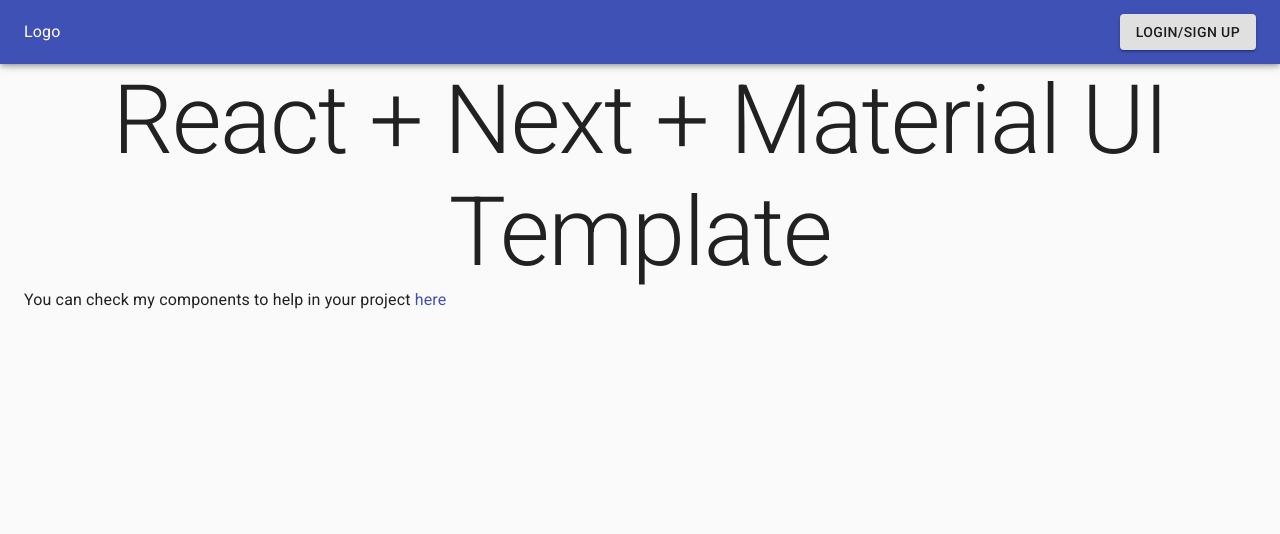
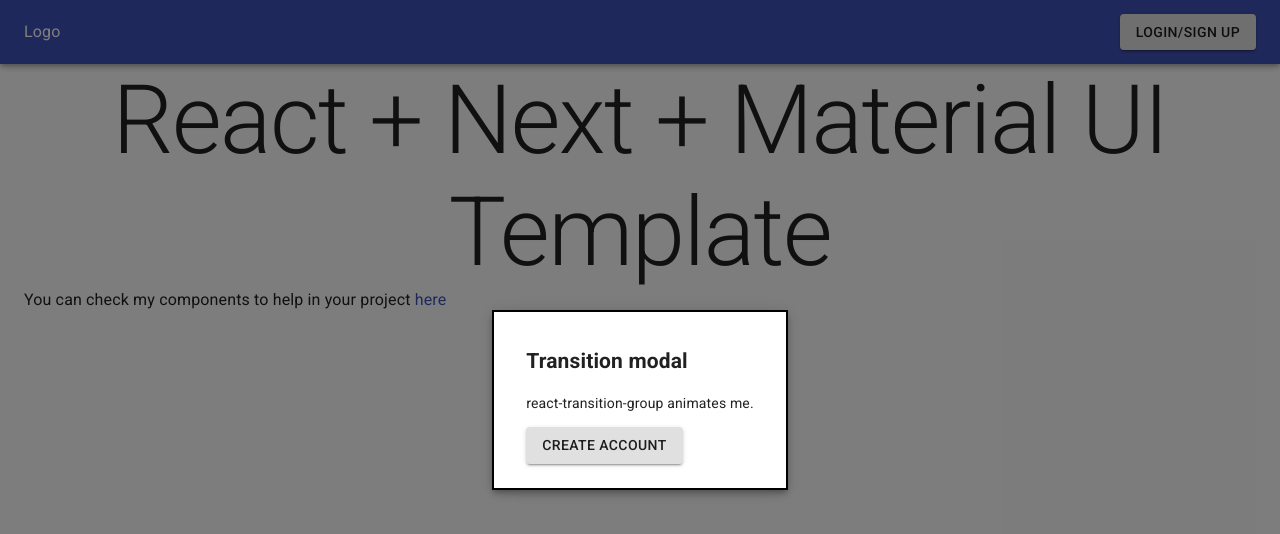
Before and after one commit to PedroMarianoAlmeida/login-system-firebase-next-js, a Next.js app: page / in a window 1280 px wide. Both pictures are taken after a click on the button "LOGIN/SIGN UP". Shown: the top 534 px of the page. Built offline with nearby package versions, Linux system fonts and the light colour scheme; no server answers.

Commit message:
Creating Account With React Firebase Hooks

```diff
--- a/package.json
+++ b/package.json
@@ -13,7 +13,8 @@
     "firebase": "^8.6.5",
     "next": "10.2.0",
     "react": "17.0.2",
-    "react-dom": "17.0.2"
+    "react-dom": "17.0.2",
+    "react-firebase-hooks": "^3.0.4"
   },
   "devDependencies": {
     "@types/react": "^17.0.5",
--- a/src/components/specific/LoginAppBar/LoginAppBar.tsx
+++ b/src/components/specific/LoginAppBar/LoginAppBar.tsx
@@ -1,11 +1,10 @@
 import AppBar from '@material-ui/core/AppBar';
 import Toolbar from '@material-ui/core/Toolbar';
 import Typography from '@material-ui/core/Typography';
-import Button from '@material-ui/core/Button';
 
 import { makeStyles } from '@material-ui/core/styles';
 
-import { signIn } from '../../../functions/authHandler';
+import LoginSignInModal from './LoginSignInModal';
 
 const LoginAppBar = ({ appBarHeight }) => {
   const useStyles = makeStyles({
@@ -23,17 +22,15 @@
 
   const classes = useStyles();
 
-  const handleClick = () => signIn('test12345@gmail.com', 'test1234');
-
   return (
-    <AppBar className={classes.root}>
-      <Toolbar className={classes.menu}>
-        <Typography>Logo</Typography>
-        <Button variant="contained" onClick={handleClick}>
-          Login/Sign Up
-        </Button>
-      </Toolbar>
-    </AppBar>
+    <>
+      <AppBar className={classes.root}>
+        <Toolbar className={classes.menu}>
+          <Typography>Logo</Typography>
+          <LoginSignInModal />
+        </Toolbar>
+      </AppBar>
+    </>
   );
 };
 
--- /dev/null
+++ b/src/components/specific/LoginAppBar/LoginSignInModal.tsx
@@ -0,0 +1,79 @@
+import { useState } from 'react';
+
+import { makeStyles, Theme, createStyles } from '@material-ui/core/styles';
+import Modal from '@material-ui/core/Modal';
+import Backdrop from '@material-ui/core/Backdrop';
+import Fade from '@material-ui/core/Fade';
+import Button from '@material-ui/core/Button';
+
+import { useCreateUserWithEmailAndPassword } from 'react-firebase-hooks/auth';
+
+import { auth } from '../../../config/firebaseConfig';
+
+const useStyles = makeStyles((theme: Theme) =>
+  createStyles({
+    modal: {
+      display: 'flex',
+      alignItems: 'center',
+      justifyContent: 'center',
+    },
+    paper: {
+      backgroundColor: theme.palette.background.paper,
+      border: '2px solid #000',
+      boxShadow: theme.shadows[5],
+      padding: theme.spacing(2, 4, 3),
+    },
+  })
+);
+
+export default function LoginSignInModal() {
+  const classes = useStyles();
+  const [open, setOpen] = useState(false);
+
+  const handleOpen = () => {
+    setOpen(true);
+  };
+
+  const handleClose = () => {
+    setOpen(false);
+  };
+
+  const [createUserWithEmailAndPassword, user, loading, error] =
+    useCreateUserWithEmailAndPassword(auth);
+
+  const createAccount = () =>
+    createUserWithEmailAndPassword('email@gmail.com', 'password12345');
+
+  return (
+    <div>
+      <Button variant="contained" onClick={handleOpen}>
+        Login/Sign Up
+      </Button>
+      <Modal
+        aria-labelledby="transition-modal-title"
+        aria-describedby="transition-modal-description"
+        className={classes.modal}
+        open={open}
+        onClose={handleClose}
+        closeAfterTransition
+        BackdropComponent={Backdrop}
+        BackdropProps={{
+          timeout: 500,
+        }}
+      >
+        <Fade in={open}>
+          <div className={classes.paper}>
+            <h2 id="transition-modal-title">Transition modal</h2>
+            <p id="transition-modal-description">
+              react-transition-group animates me.
+            </p>
+
+            <Button variant="contained" onClick={createAccount}>
+              Create Account
+            </Button>
+          </div>
+        </Fade>
+      </Modal>
+    </div>
+  );
+}
--- a/src/functions/authHandler.ts
+++ /dev/null
@@ -1,6 +0,0 @@
-import { auth } from '../config/firebaseConfig';
-
-export const signIn = async (email, password) => {
-  const cred = await auth.createUserWithEmailAndPassword(email, password);
-  console.log(cred.user.uid);
-};
```
Also changed, not shown: 1 other file (tests, documents, lock files or other folders).
